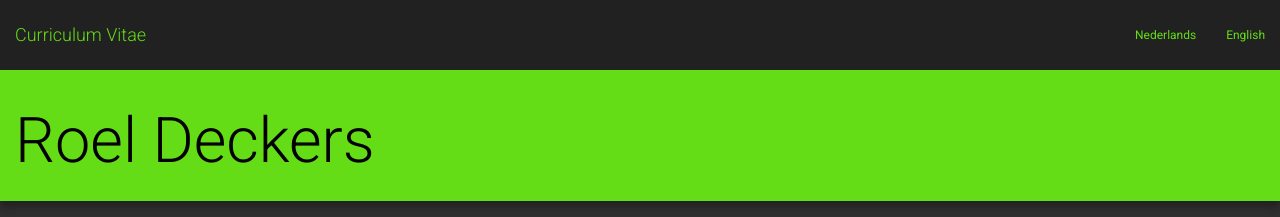
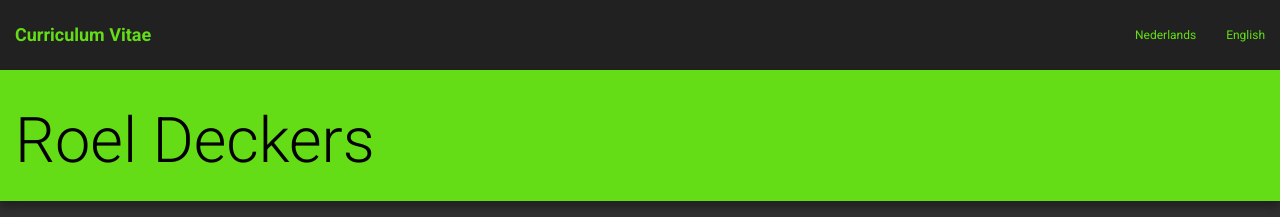
Before and after one commit to RoelD/CurriculumVitae, a Jekyll site: the page built from index.html, in a window 1280 px wide. Shown: the top 217 px of the page. Built offline with Jekyll 4.4.1, drawn with Linux system fonts in a browser that asks for light colours; nearby versions of some CDN libraries.

Commit message:
Kleine update

```diff
--- a/_layouts/default.html
+++ b/_layouts/default.html
@@ -26,7 +26,7 @@
             <span class="icon-bar"></span>
             <span class="icon-bar"></span>
           </button>
-          <a class="navbar-brand" href="#">Curriculum Vitae</a>
+          <a class="navbar-brand" href="#"><b>Curriculum Vitae</b></a>
         </div>
         <div id="navbar" class="navbar-collapse collapse">
           <ul class="nav navbar-nav navbar-right">
```
